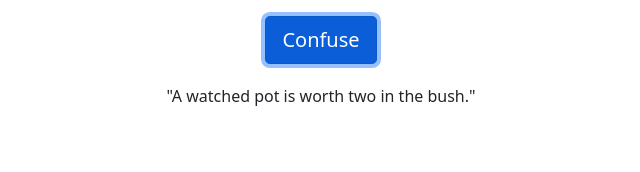
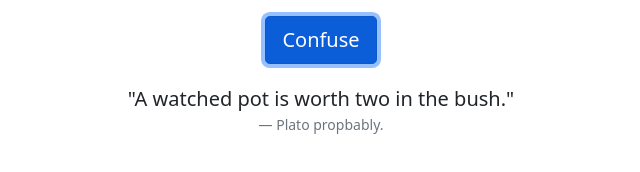
Before and after one commit to Connerjm/Idiom-Confuser, a plain HTML site: page index.html in a window 1280 px wide. Both pictures are taken after a click on the button "Confuse". Shown: the whole page, without its empty margins (319-959 px from the left). Drawn offline with nearby package versions, Linux system fonts and the light colour scheme.

Commit message:
Added verification so that a correct idiom isn't posted. Also added a fake author of the quote.

```diff
--- a/Assets/CSS/style.css
+++ b/Assets/CSS/style.css
@@ -2,3 +2,8 @@
 {
     margin-top: 20px;
 }
+
+#idiomauthor
+{
+    display: none;
+}
--- a/Assets/JS/script.js
+++ b/Assets/JS/script.js
@@ -1,14 +1,37 @@
+//Variables
+
 var firstHalfs = ["Even a broken clock", "A watched pot", "A bird in the hand", "A penny saved"];
 var secondHalfs = ["is right twice a day.", "never boils.", "is worth two in the bush.", "is a penny earned."];
+var fakeAuthors = ["Plato", "Socrates", "Aristotle", "Obama", "Some Old Dude", "That One Guy", "Galileo", "Issac Newton", "Einstein"];
+var after = [" or something.", " propbably.", " or whatever.", "???", " I think."];
 
-function newIdiom()
+//Functions
+
+function newIdiom()//Grabs an entry from both of the arrays and creates a new messed up idiom.
 {
     var x = Math.floor(Math.random() * firstHalfs.length);
     var y = Math.floor(Math.random() * secondHalfs.length);
-    return "\"" + firstHalfs[x] + " " + secondHalfs[y] + "\"";
+    if (x === y)
+        return newIdiom();
+    else
+        return "\"" + firstHalfs[x] + " " + secondHalfs[y] + "\"";
 }
 
-$("#confusebutton").on("click", function()
+function newauthor()//Grabs an entry from both of the arrays to add a fake author of the quote.
 {
-    $("#idiomtext").text(newIdiom());
+    var x = Math.floor(Math.random() * fakeAuthors.length);
+    var y = Math.floor(Math.random() * after.length);
+    return fakeAuthors[x] + after[y];
+}
+
+//Attaching listeners.
+
+$("#confusebutton").on("click", function()//When the button is clicked, sets the HTML elements to a created idiom and author.
+{
+    var idiom = $("#idiomtext");
+    var author = $("#idiomauthor");
+    idiom.text(newIdiom());
+    author.text(newauthor());
+    if (author.css("display") === "none")
+        author.css("display", "block");
 });
--- a/index.html
+++ b/index.html
@@ -1,20 +1,27 @@
 <!DOCTYPE html>
 <html lang="en">
 <head>
+    <!-- Meta elements that are nessesary. -->
     <meta charset="UTF-8">
     <meta name="viewport" content="width=device-width, initial-scale=1.0">
 
+    <!-- Linking external styling files. -->
     <link href="https://cdn.jsdelivr.net/npm/bootstrap@5.0.0-beta1/dist/css/bootstrap.min.css" rel="stylesheet" integrity="sha384-giJF6kkoqNQ00vy+HMDP7azOuL0xtbfIcaT9wjKHr8RbDVddVHyTfAAsrekwKmP1" crossorigin="anonymous">
     <link rel="stylesheet" href="Assets/CSS/style.css">
 
+    <!-- The title of this silly little application. -->
     <title>Idiom Confuser</title>
 </head>
 <body>
-    <div class="card-body text-center">
+    <figure class="card-body text-center">
         <button class="btn btn-primary btn-lg" id="confusebutton">Confuse</button>
-        <p class="card-text" id="idiomtext"></p>
-    </div>
+        <blockquote class="blockquote">
+            <p class="card-text" id="idiomtext"></p>
+        </blockquote>
+        <figcaption class="blockquote-footer" id="idiomauthor"></figcaption>
+    </figure>
 
+    <!-- Linking external scripting files. -->
     <script src="https://cdn.jsdelivr.net/npm/bootstrap@5.0.0-beta1/dist/js/bootstrap.bundle.min.js" integrity="sha384-ygbV9kiqUc6oa4msXn9868pTtWMgiQaeYH7/t7LECLbyPA2x65Kgf80OJFdroafW" crossorigin="anonymous"></script>
     <script src="https://code.jquery.com/jquery-3.5.1.min.js"></script>
     <script src="Assets/JS/script.js"></script>
```
